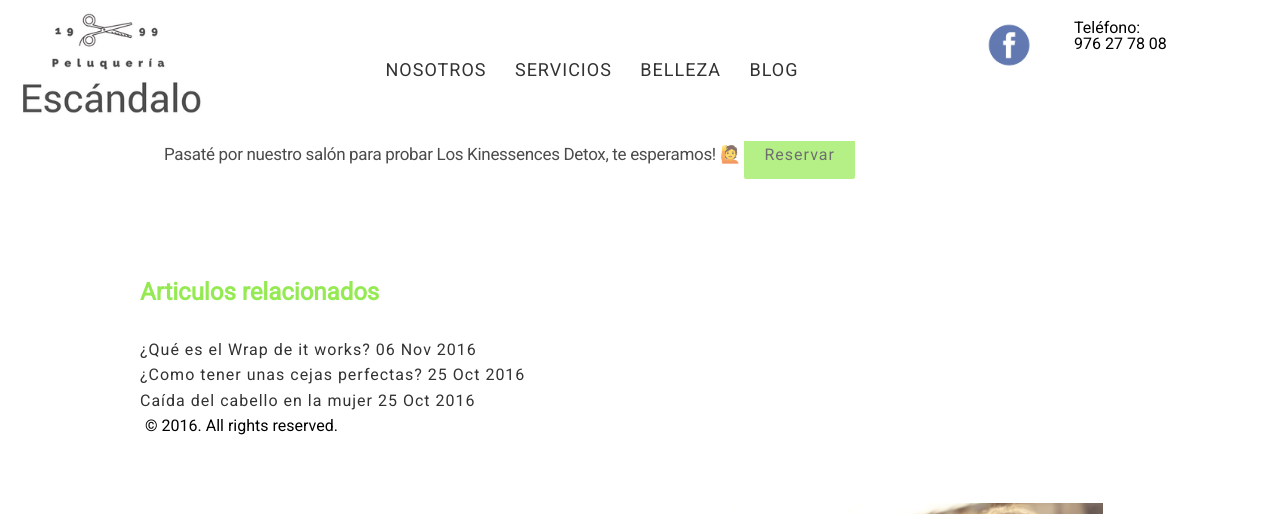
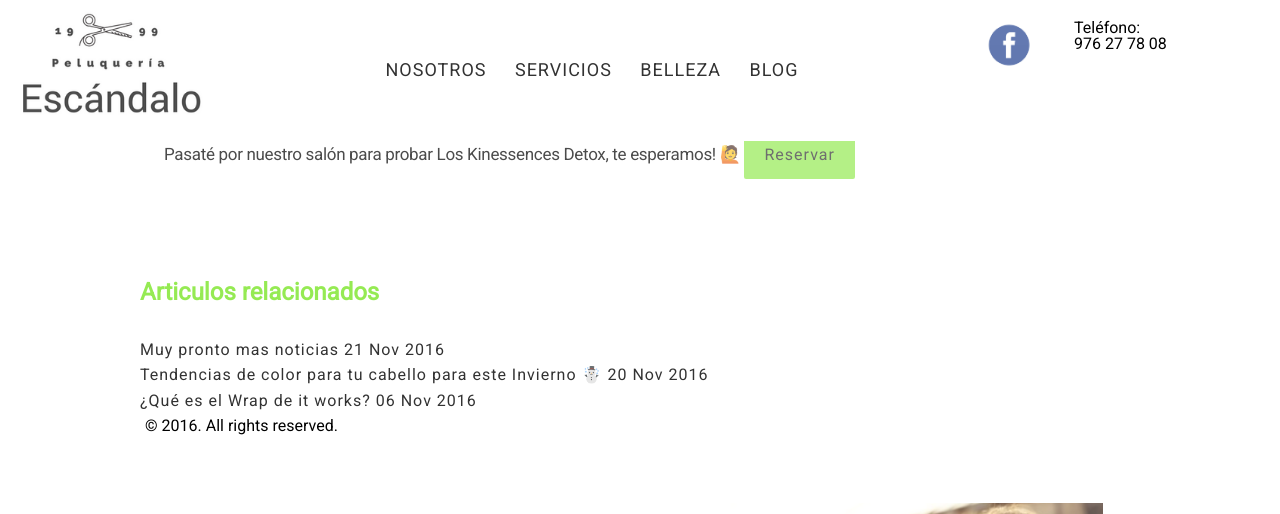
Before and after one commit to peluqueriaescandalo/peluqueriaescandalo.github.io, a Jekyll site: the page built from _posts/2016-11-14-productos-kinessences-detox.md, in a window 1280 px wide and 900 px high, scrolled down 1538 px, cut to the strip 0-514 px from the top of the window. Built offline with Jekyll 4.4.1, drawn with Linux system fonts in a browser that asks for light colours.

Commit message:
new blog article

```diff
--- a/_layouts/blog-escandalo.html
+++ b/_layouts/blog-escandalo.html
@@ -12,7 +12,7 @@ layout: default
 			{% for post in site.posts %}
 				<li>
 					<a href="{{site.url}}{{ post.url | preprend: site.url }}" title="{{ post.title }}">
-						<img src="{{site.url}}/img/{{ post.image }}" width="220" height="auto" alt="{{ post.title }}"/>
+						<img src="{{site.url}}/img/{{ post.image }}" width="220" height="320" alt="{{ post.title }}"/>
 					</a>
 				</li>
 			{% endfor %}
--- a/_layouts/post.html
+++ b/_layouts/post.html
@@ -11,6 +11,7 @@ layout: default
 {% if site.related_posts != empty %}
 <aside class="related">
   <h2>Articulos relacionados</h2>
+
   <ul class="related-posts">
     {% for post in site.related_posts limit:3 %}
       <li>
--- /dev/null
+++ b/_posts/2016-11-20-tendencias-color-cabello-invierno-2016.md
@@ -0,0 +1,44 @@
+---
+layout: post
+title: Tendencias de color para tu cabello para este Invierno ☃️
+image: "tendencias-color-post.png"
+---
+
+ <article class="container mod-row">
+  <div class="container-item-text-left">
+   <p>
+   Mientras que los famosos son una de las mejores fuentes de inspiración para coger ideas para el cabello, las pasarelas de moda no son menos indicativas de lo que llenará las calles y vamos a ver en los próximos meses. Como queremos estar informadas del estilo que se lleva te proponemos un resumen de las tendencias de color del pelo para este invierno que está a las puertas.❄️
+   </p>
+   </div>
+   <div>
+      <img src="img/tendencias-de-color-invierno.png" width="270" height="auto" alt="productos Kinessences en Escandalo Zaragoza">
+   </div>
+   <p>
+   Quizás la pauta que más sobresale en los colores del pelo de este invierno es el hecho de que la mayoría de los colores parecen ser perfectamente naturales, tanto para los cabellos rubios como para los castaños.
+   </p>
+   <p>
+  1.Tendencias en rubio:
+   <p>
+   Puede parecer increíble pero prácticamente todos los tonos de rubio son más que aceptables para esta temporada, ya que veremos de todo, desde un rubio fresa hasta un ceniza, un rubio sucio o platino.
+   </p>
+   <img src="img/rubio-winter2016.png" width="700" height="auto" alt="Tendencias color peluqueria Escandalo Zaragoza">
+   <p>
+   <br>2.Tendencias en castaño:
+   </p>
+   <p>
+   Al igual que a las rubias, a las castañas también se les permite usar su cabello como deseen, ya que se ven una multitud de tonos diferentes, desde el color oscuro, cercano al negro combinado con un tono más ligero, hasta el castaño natural. Mantener un aspecto natural es en lo que debemos centrarnos.
+   </p>
+   <img src="img/castano-winter2016.png" width="700" height="auto" alt="Tendencias color peluqueria Escandalo Zaragoza">
+   <p>
+   <br>3.Tendencia ¡Las raíces se dejan ver!
+   </p>
+   <p>
+   Las combinaciones de colores cambian y vemos algunas raíces crecidas y con contrastes de color. Dejar unos 4 cm de raíz y tener los medios y puntas de color más claro está de moda. Ya no tendras que esconderte cuando tengas algo de raiz. 😁
+   </p>
+   <img src="img/raices-winter2016.png" width="500" height="auto" alt="Tendencias color peluqueria Escandalo Zaragoza">
+   <p>
+   Si este artículo te ha dejado con el gusanillo de tener un look más natural, pasate por Escándalo para elegir tu tono de este invierno.
+   </p>
+   <p>
+   Te esperamos de lunes a viernes de 9h30 a 18h00 y los sabados de 9h00 a 13h00. <a class="button" href="{{ site.url }}/formulario">Reservar</a>
+   </p>
--- /dev/null
+++ b/_posts/2016-11-21-muy-pronto-mas.md
@@ -0,0 +1,5 @@
+---
+layout: post
+title: Muy pronto mas noticias
+image: "mas-noticias.png"
+---
```
Also changed, not shown: img/castano-winter2016.png (added), img/raices-winter2016.png (added), img/rubio-winter2016.png (added), img/tendencias-color-post.png (added), img/tendencias-de-color-invierno.png (added).
